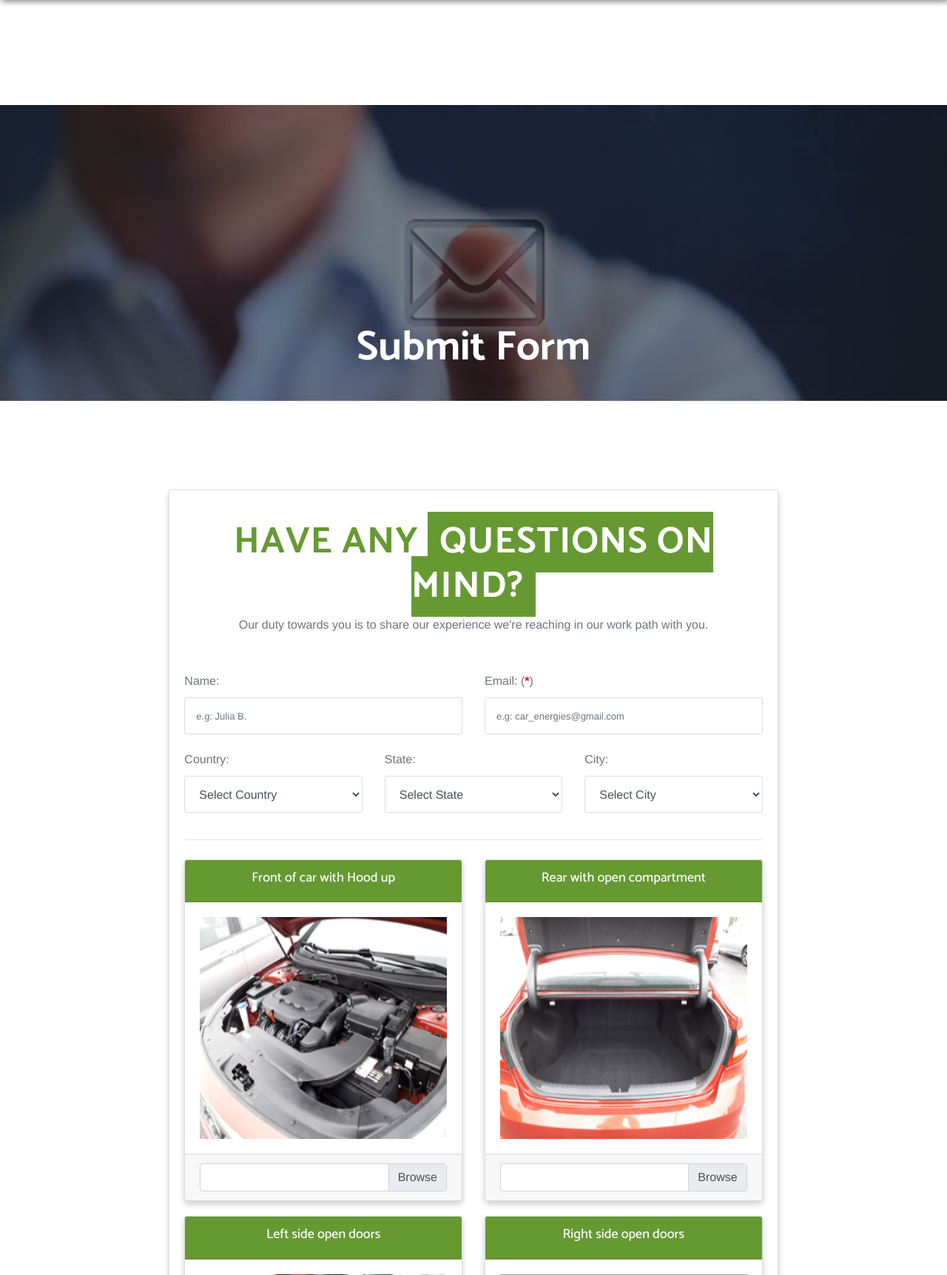
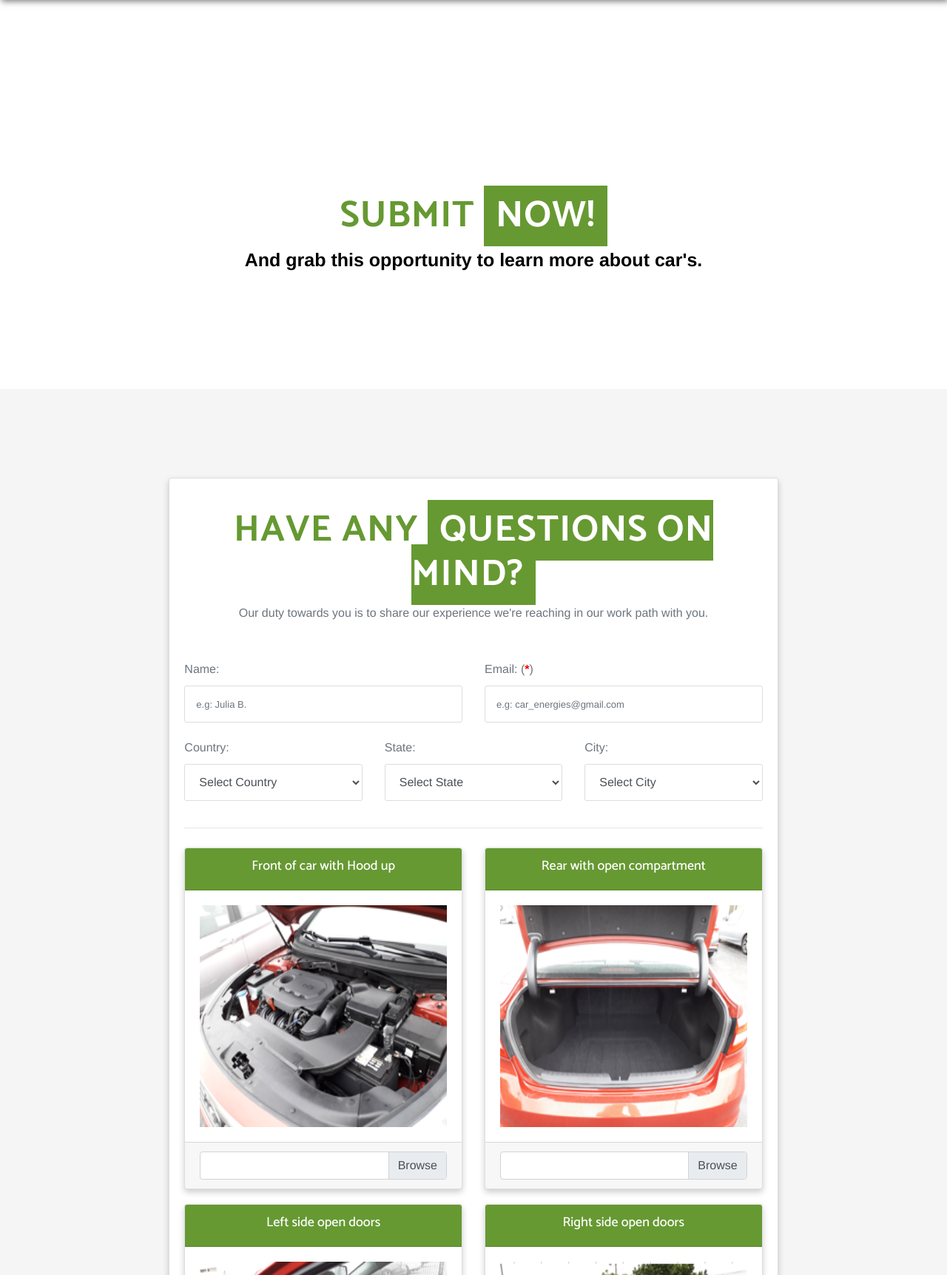
Before and after one commit to republikangupwork/car_energies, a Laravel app: page /Sample_1/Submit in a window 1280 px wide. Shown: the part 50-1774 px from the top of the page at 74% size. Run offline with Laravel 8, Linux system fonts and the light colour scheme; some web fonts are replaced; grey boxes are pictures that could not be loaded.

Commit message:
update submit page v2

```diff
--- a/resources/views/landing_page/sample_1/submit.blade.php
+++ b/resources/views/landing_page/sample_1/submit.blade.php
@@ -27,28 +27,27 @@
         height: 400px;
         overflow-y: auto;
     }
+    #submit_section {
+        background-color: whitesmoke;
+    }
 </style>
 
 
-<section class="section section-top section-full" style="max-height: 50vh;">
-    <!-- Cover -->
-    <div class="bg-cover" style="background-image: url({{ asset('images/sample_1/email.jpg') }});"></div>
-        <!-- Overlay -->
-        <div class="bg-overlay"></div>
-        <div class="container">
-            <div class="row justify-content-start align-items-center">
-                <div class="col-md-12">
-                    <div class="banner-content">
-                        <h1 class="text-white text-center mb-4 display-4 font-weight-bold">
-                            Submit Form
-                        </h1>
-                    </div>
-                </div>
+<section class="section">
+    <div class="container-fluid">
+        <div class="row">
+            <div class="col-md-12 text-center mb-3">
+                <h2 data-aos="fade-right" class="lg-title mb-2 section-title">
+                    <span style="font-weight: bold;"  class="color-green">Submit</span>
+                    <span class="color-white bg-green px-3">Now!</span>
+                </h2>
+                <p class="section-description text-center">And grab this opportunity to learn more about car's.</p>
             </div>
         </div>
+    </div>
 </section>
 
-<section class="section" id="">
+<section class="section" id="submit_section">
     <div class="container-fluid">
         <div class="row">
             <div class="col-md-8 offset-md-2 text-center">
@@ -167,7 +166,7 @@
                                         </h4>
                                     </div>
                                     <div class="card-body">
-                                        <img id="imgid4" src="{{ asset('images/sample_1/car/left-side.png') }}" alt="" width="100%" class="" style="height: 300px;">
+                                        <img id="imgid4" src="{{ asset('images/sample_1/car/2.png') }}" alt="" width="100%" class="" style="height: 300px;">
                                     </div>
                                     <div class="card-footer">
                                         <div class="custom-file overflow-hidden">
```
